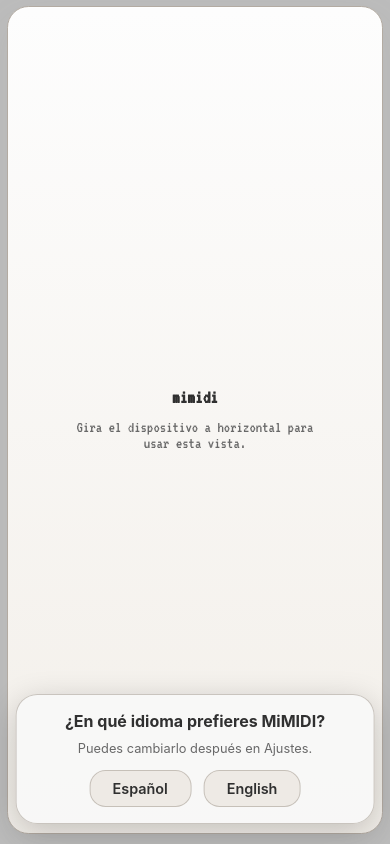
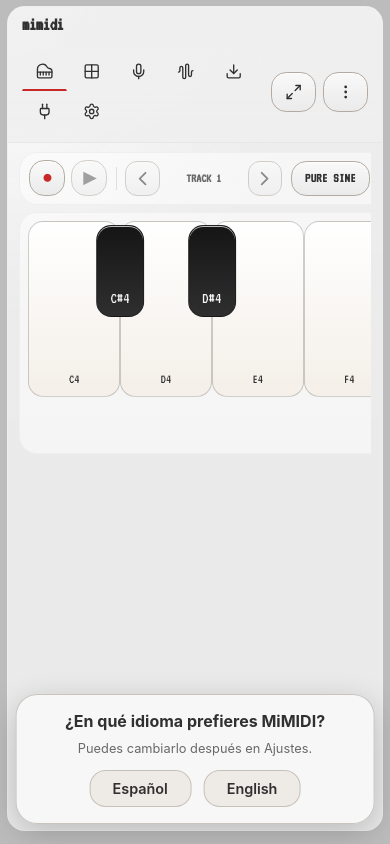
Before and after one commit to SebHernandezAmoros/MiMIDI, a React (Vite) app: page / in a window 390 px wide. Built offline with nearby package versions, Linux system fonts and the light colour scheme.

Commit message:
fix(mobile): eliminar bloqueo portrait — app usable en vertical sin rotar el celular

```diff
--- a/src/app/styles/appModeCatalog.css
+++ b/src/app/styles/appModeCatalog.css
@@ -951,15 +951,8 @@
   }
 }
 
-@media (max-width: 720px) and (orientation: portrait) {
-  .app-shell-live-content,
-  .app-shell.app-theme-classic > .app-shell-live-content {
-    display: none;
-  }
-
-  .app-shell-portrait-blocker {
-    display: grid;
-  }
+.app-shell-portrait-blocker {
+  display: none;
 }
 
 @media (max-height: 430px) and (orientation: landscape) {
```
